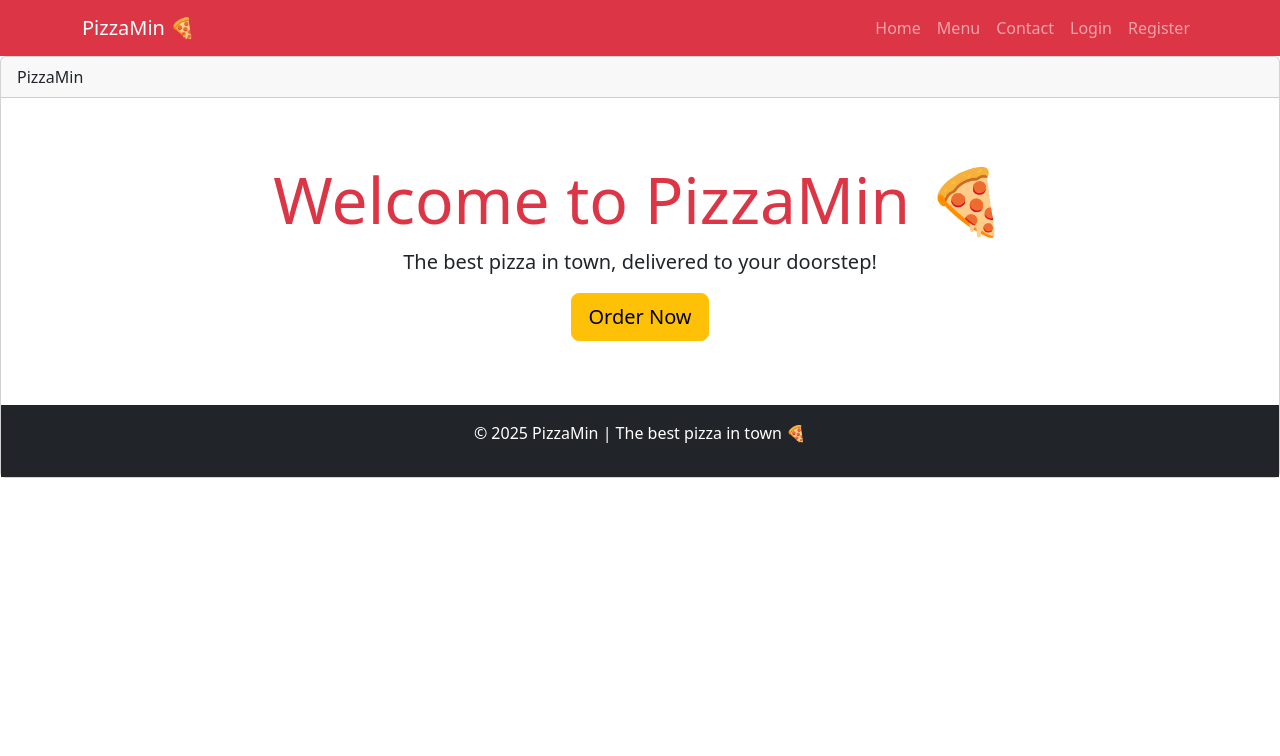
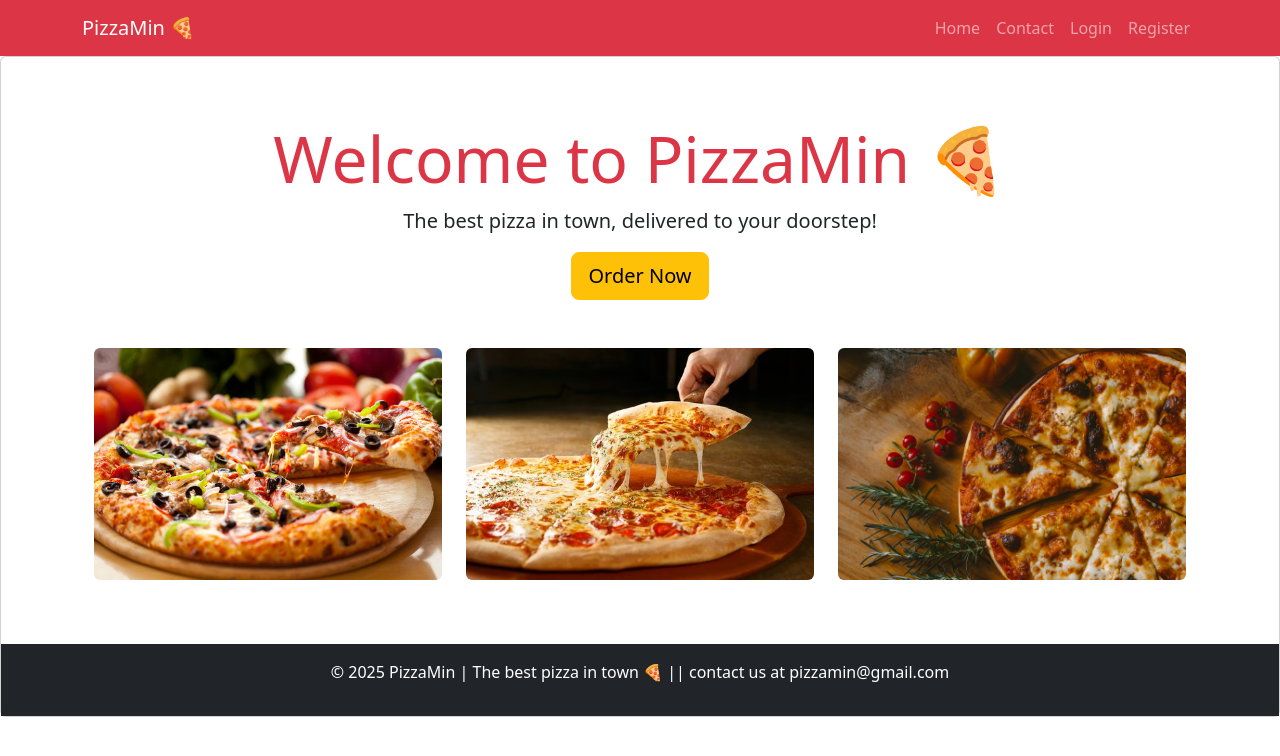
Before and after one commit to theorob284/Pizza-Django-Webapp, a Django app: page / in a window 1280 px wide. Shown: the top 756 px of the page. Run offline with Django 5.2, Linux system fonts and the light colour scheme; some libraries are stand-ins or nearby versions.

Commit message:
complete?

```diff
--- a/pizzaApp/templates/base.html
+++ b/pizzaApp/templates/base.html
@@ -21,7 +21,6 @@
 				<div class="collapse navbar-collapse" id="navbarNav">
 					<ul class="navbar-nav ms-auto">
 						<li class="nav-item"><a class="nav-link" href="{% url 'home' %}">Home</a></li>
-						<li class="nav-item"><a class="nav-link" href="#">Menu</a></li>
 						<li class="nav-item"><a class="nav-link" href="{% url 'contact' %}">Contact</a></li>
 						{% if user.is_authenticated %}
 							<li class="nav-item">
@@ -41,10 +40,12 @@
 					</ul>
 				</div>
 			</div>
+
+
 		</nav>
 
 		<div class="card">
-			<div class="card-header">PizzaMin</div>
+			<!-- <-div class="card-header">PizzaMin, Amazingly delicious pizza for everyone</div> -->
 			<div class="card-body">
 				<!--<h4 class="card-title">Title</h4>
 				<p class="card-text">Text</p> --!>
@@ -57,9 +58,13 @@
 				</div>
 
 			</div>
+
+
+
+
 			<div>
 				<footer class="bg-dark text-white text-center p-3 mt-5">
-					<p>&copy; 2025 PizzaMin | The best pizza in town 🍕</p>
+					<p>&copy; 2025 PizzaMin | The best pizza in town 🍕 || contact us at pizzamin@gmail.com</p>
 				</footer>
 
 			</div>
--- a/pizzaApp/templates/home.html
+++ b/pizzaApp/templates/home.html
@@ -1,4 +1,5 @@
 {% extends 'base.html' %}
+{% load static %}
 
 {% block content %}
     <div class="container text-center mt-5">
@@ -11,4 +12,19 @@
             <a href="{% url 'login' %}" class="btn btn-warning btn-lg">Order Now</a>
         {% endif %}
     </div>
+
+    <br>
+    <div class="container mt-4">
+        <div class="row">
+            <div class="col-md-4">
+                <img src="{% static 'images/pizza1.jpg' %}" alt="Image 1" class="img-fluid rounded">
+            </div>
+            <div class="col-md-4">
+                <img src="{% static 'images/pizza2.jpg' %}" alt="Image 2" class="img-fluid rounded">
+            </div>
+            <div class="col-md-4">
+                <img src="{% static 'images/pizza3.jpg' %}" alt="Image 3" class="img-fluid rounded">
+            </div>
+        </div>
+    </div>
 {% endblock %}
```
Also changed, not shown: db.sqlite3, static/images/pizza1.jpg (added), static/images/pizza2.jpg (added), static/images/pizza3.jpg (added).
